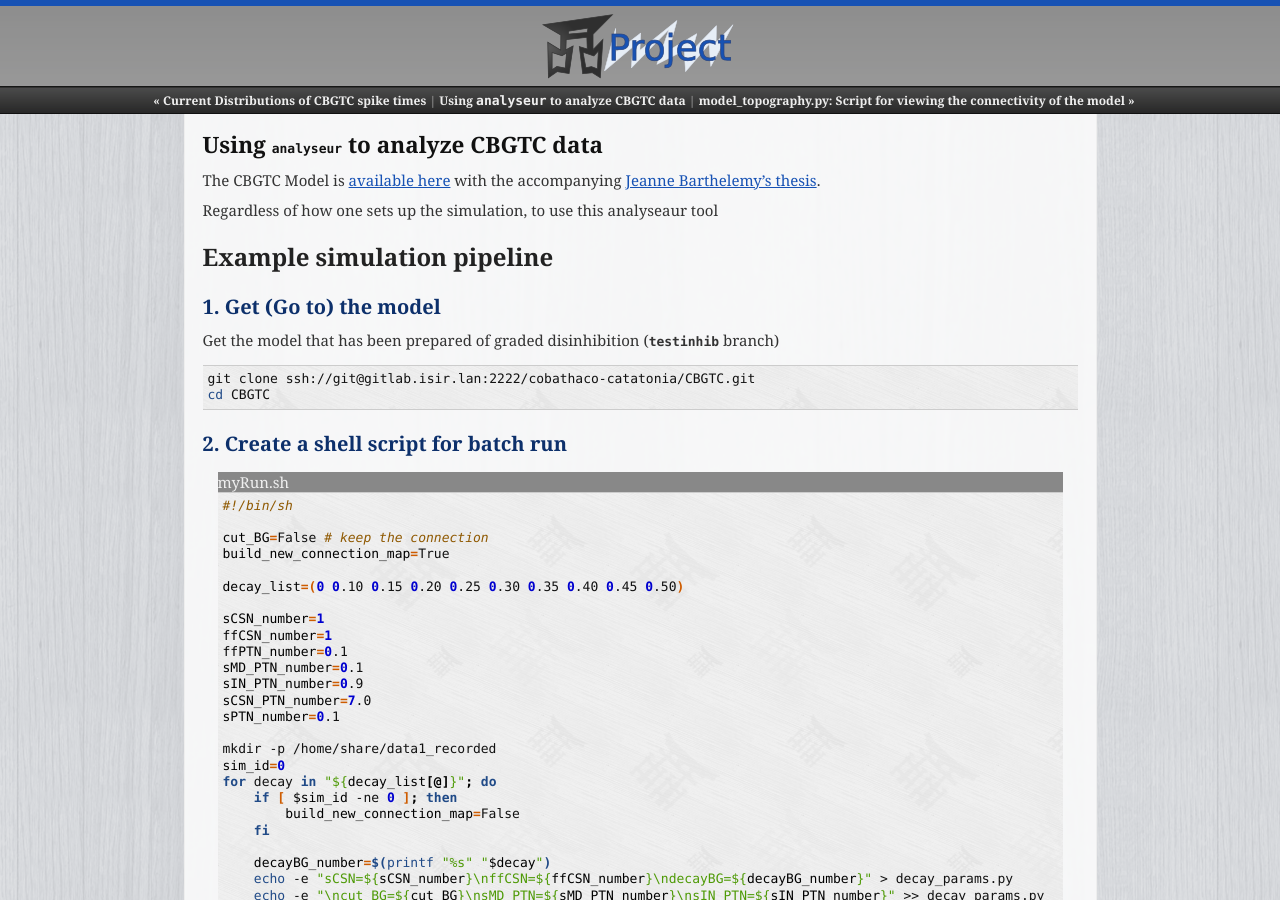
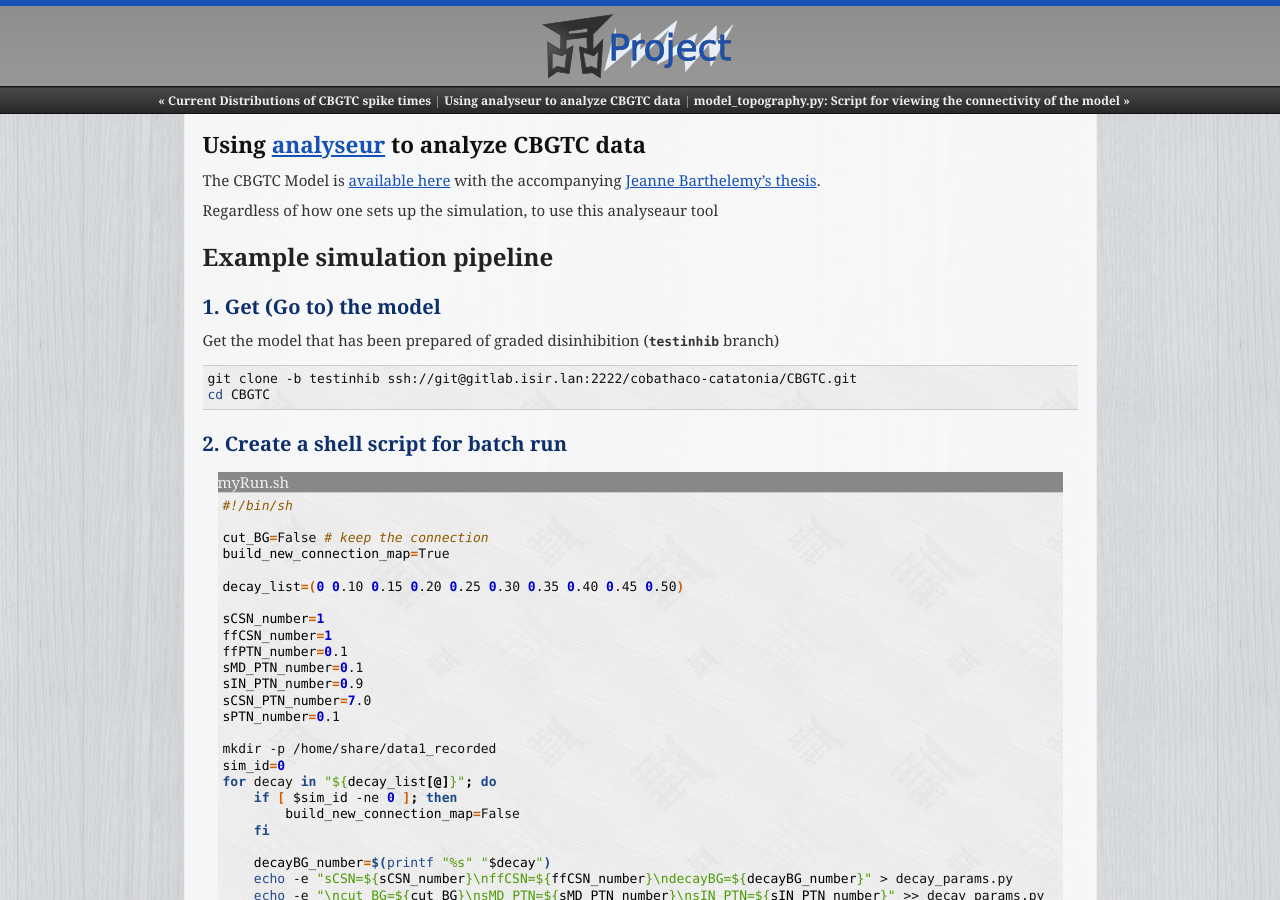
Before and after one commit to neuralmodelling/analyseur, a Sphinx documentation site: the page built from docs/analyze_cbgtc.rst, in a window 1280 px wide and 900 px high. Built offline with Sphinx 7.4.7, drawn with Linux system fonts in a browser that asks for light colours.

Commit message:
updated links in docs

```diff
--- a/docs/analyze_cbgtc.rst
+++ b/docs/analyze_cbgtc.rst
@@ -1,8 +1,9 @@
-=======================================
-Using `analyseur` to analyze CBGTC data
-=======================================
+=======================================================================================
+Using `analyseur <https://github.com/neuralmodelling/analyseur>`_ to analyze CBGTC data
+=======================================================================================
 
-The CBGTC Model is `available here <https://gitlab.isir.upmc.fr/cobathaco-catatonia/CBGTC>`_ with the accompanying `Jeanne Barthelemy's thesis <https://theses.hal.science/tel-05375201v1/file/144400_BARTHELEMY_2025_archivage.pdf>`_.
+The CBGTC Model is `available here <https://gitlab.isir.upmc.fr/cobathaco-catatonia/CBGTC>`_
+with the accompanying `Jeanne Barthelemy's thesis <https://theses.hal.science/tel-05375201v1/file/144400_BARTHELEMY_2025_archivage.pdf>`_.
 
 Regardless of how one sets up the simulation, to use this analyseaur tool
 
@@ -16,7 +17,7 @@ Get the model that has been prepared of graded disinhibition (`testinhib` branch
 
 ..  code-block:: shell
 
-    git clone ssh://git@gitlab.isir.lan:2222/cobathaco-catatonia/CBGTC.git
+    git clone -b testinhib ssh://git@gitlab.isir.lan:2222/cobathaco-catatonia/CBGTC.git
     cd CBGTC
 
 2. Create a shell script for batch run
```
